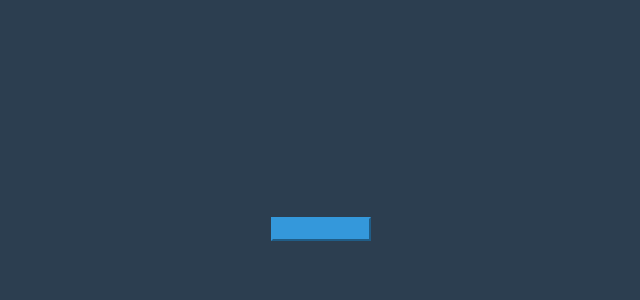
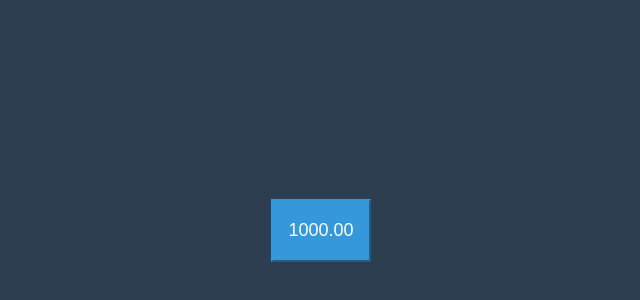
Before and after one commit to bhavikbhoir/react-counter, a React (Create React App) app: page / in a window 1280 px wide. Shown: the part 170-470 px from the top of the page, without its empty margins (319-959 px from the left). Built offline with nearby package versions, Linux system fonts and the light colour scheme.

Commit message:
Update decimalcounter.js

```diff
--- a/src/components/decimalcounter.js
+++ b/src/components/decimalcounter.js
@@ -29,7 +29,7 @@ export default class Decimalcounter extends Component {
     render() {
         return (
             <div>
-                <button id="counter-btn"><p>{(localStorage.getItem('count'))}</p></button>
+                <button id="counter-btn"><p>{this.state.count}</p></button>
             </div>
         )
     }
```
